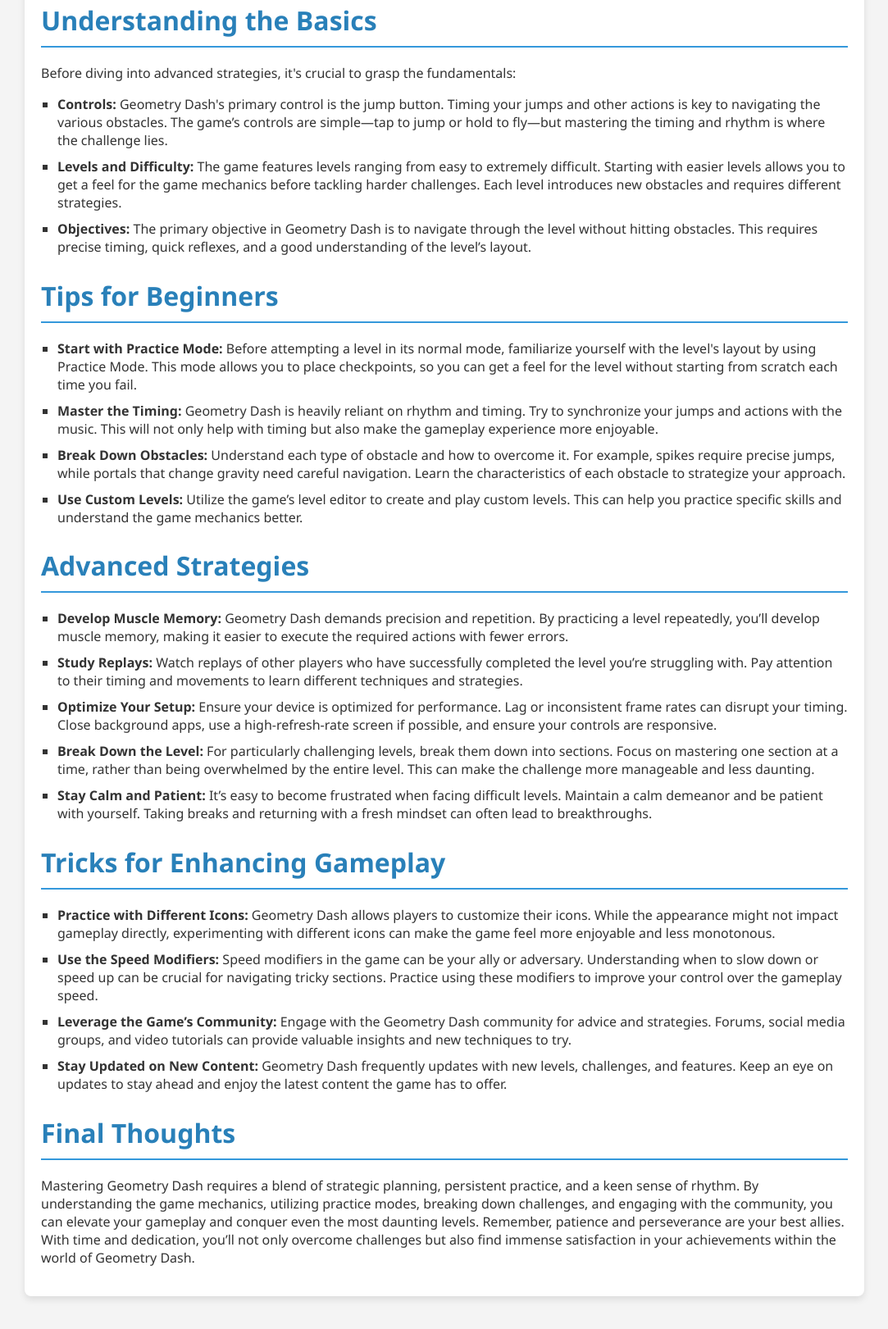
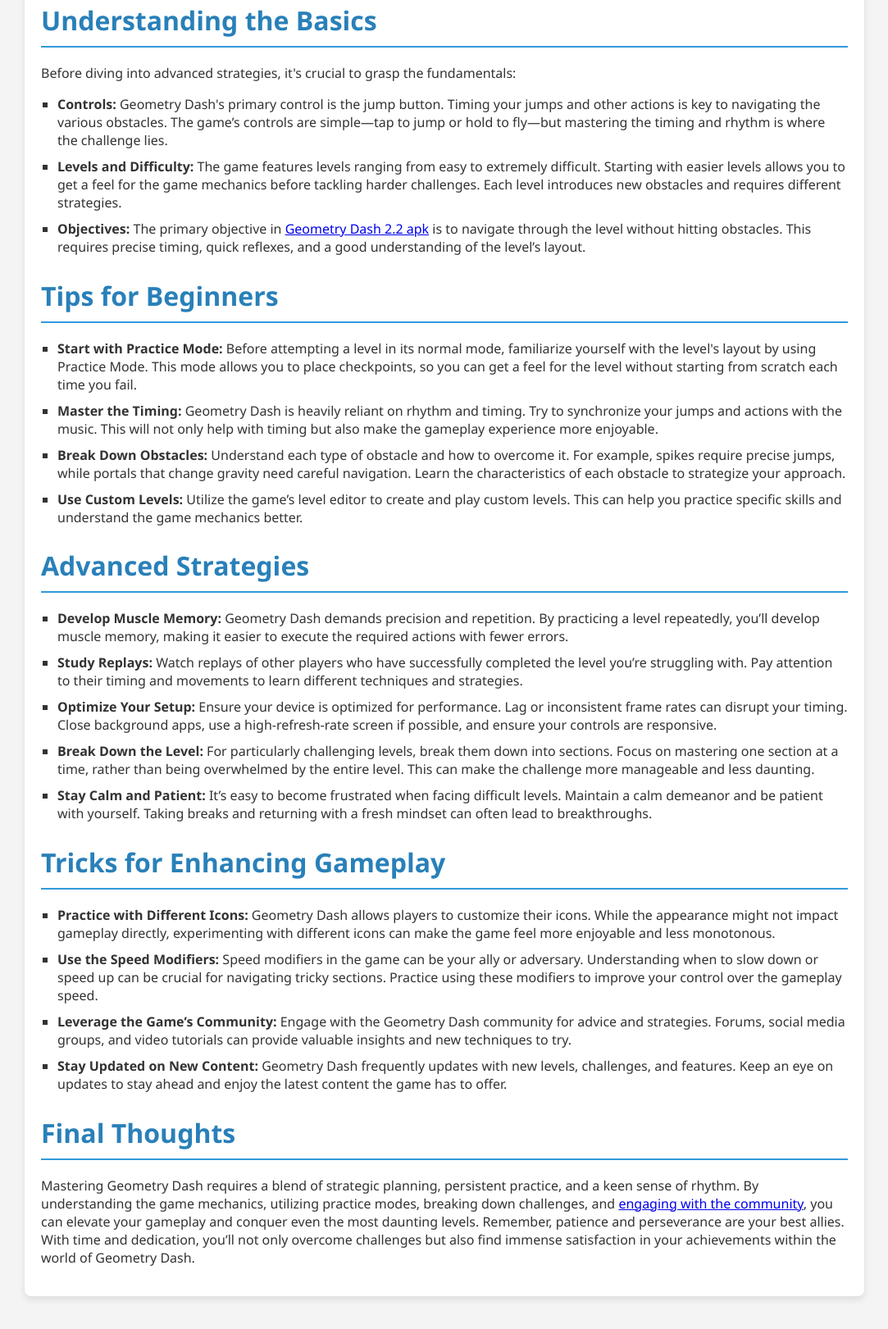
Before and after one commit to roberthinsom/thegeometrydash-cloudflare, a plain HTML site: page index.html in a window 1280 px wide. Shown: the part 320-1941 px from the top of the page at 82% size, without its empty margins (98-1181 px from the left). Drawn offline with Linux system fonts and the light colour scheme.

Commit message:
Update index.html

```diff
--- a/index.html
+++ b/index.html
@@ -77,7 +77,7 @@
             <ul>
                 <li><strong>Controls:</strong> Geometry Dash's primary control is the jump button. Timing your jumps and other actions is key to navigating the various obstacles. The game’s controls are simple—tap to jump or hold to fly—but mastering the timing and rhythm is where the challenge lies.</li>
                 <li><strong>Levels and Difficulty:</strong> The game features levels ranging from easy to extremely difficult. Starting with easier levels allows you to get a feel for the game mechanics before tackling harder challenges. Each level introduces new obstacles and requires different strategies.</li>
-                <li><strong>Objectives:</strong> The primary objective in Geometry Dash is to navigate through the level without hitting obstacles. This requires precise timing, quick reflexes, and a good understanding of the level’s layout.</li>
+                <li><strong>Objectives:</strong> The primary objective in <a href="https://thegeometrydash.net/es">Geometry Dash 2.2 apk</a> is to navigate through the level without hitting obstacles. This requires precise timing, quick reflexes, and a good understanding of the level’s layout.</li>
             </ul>
 
             <h2>Tips for Beginners</h2>
@@ -106,7 +106,7 @@
             </ul>
 
             <h2>Final Thoughts</h2>
-            <p>Mastering Geometry Dash requires a blend of strategic planning, persistent practice, and a keen sense of rhythm. By understanding the game mechanics, utilizing practice modes, breaking down challenges, and engaging with the community, you can elevate your gameplay and conquer even the most daunting levels. Remember, patience and perseverance are your best allies. With time and dedication, you’ll not only overcome challenges but also find immense satisfaction in your achievements within the world of Geometry Dash.</p>
+            <p>Mastering Geometry Dash requires a blend of strategic planning, persistent practice, and a keen sense of rhythm. By understanding the game mechanics, utilizing practice modes, breaking down challenges, and <a href="https://thegeometrydash-32ea04.gitlab.io/">engaging with the community</a>, you can elevate your gameplay and conquer even the most daunting levels. Remember, patience and perseverance are your best allies. With time and dedication, you’ll not only overcome challenges but also find immense satisfaction in your achievements within the world of Geometry Dash.</p>
         </article>
     </div>
 </body>
```
